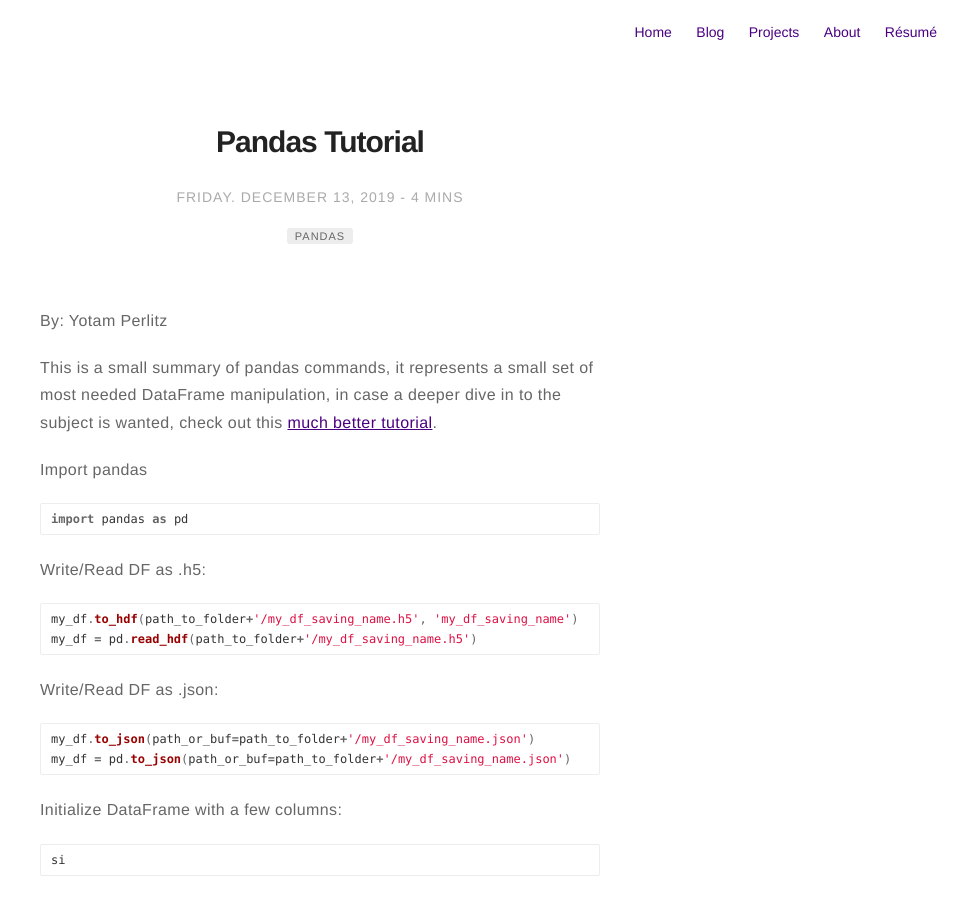
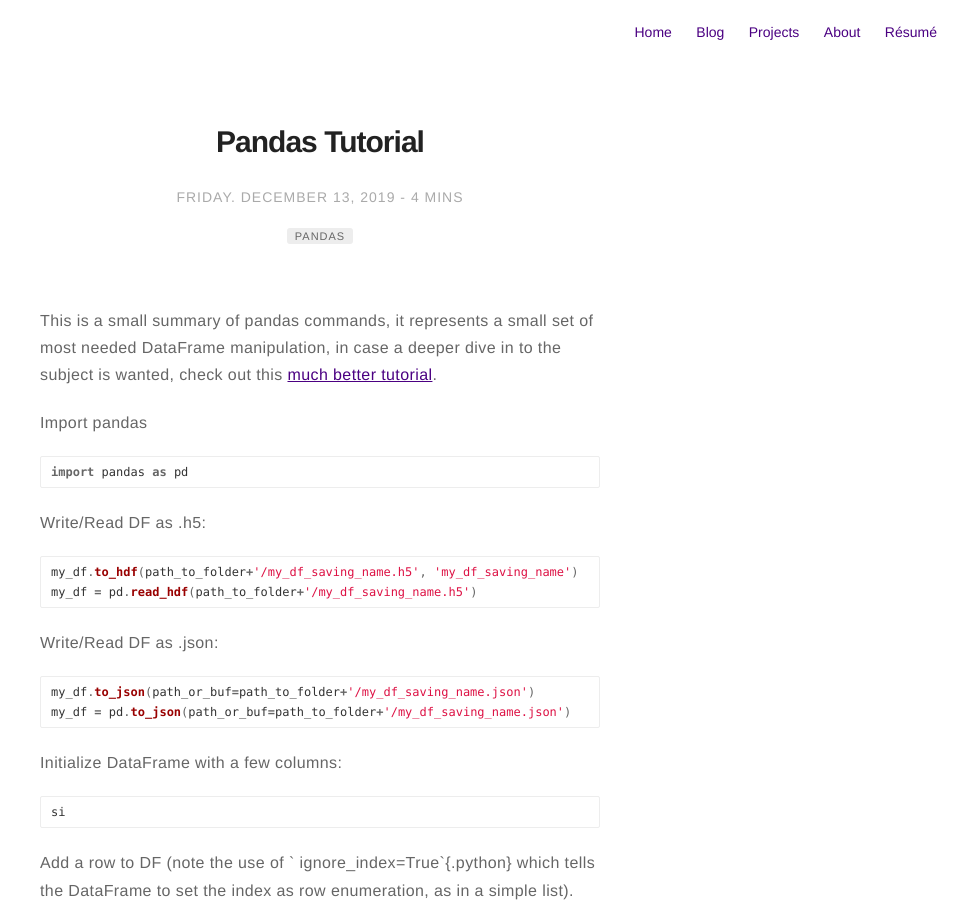
Before and after one commit to perlitz/perlitz.github.io, a Jekyll site: the page built from _posts/2019-12-12-pandas-tutorial.markdown, in a window 1280 px wide and 900 px high. Shown: the whole window, without its empty margins (320-1280 px from the left). Built offline with Jekyll 4.4.1, drawn with Linux system fonts in a browser that asks for light colours; comment, search, counter and statistics services are not loaded; a file with an impossible date is left out.

Commit message:
Update 2019-12-12-pandas-tutorial.markdown

```diff
--- a/_posts/2019-12-12-pandas-tutorial.markdown
+++ b/_posts/2019-12-12-pandas-tutorial.markdown
@@ -11,8 +11,6 @@
 author: yotam
 description: A simple Pandas tutorial
 ---
-
-By: Yotam Perlitz
 
 This is a small summary of pandas commands, it represents a small set of most needed DataFrame manipulation, in case a deeper dive in to the subject is wanted, check out this [much better tutorial](https://pandas.pydata.org/pandas-docs/stable/getting_started/10min.html).
 
```
